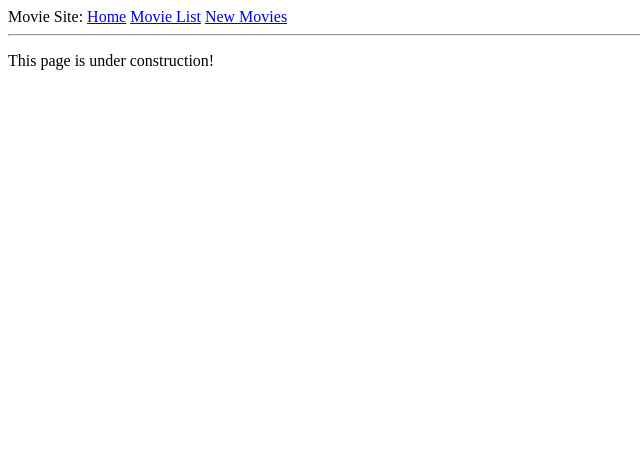
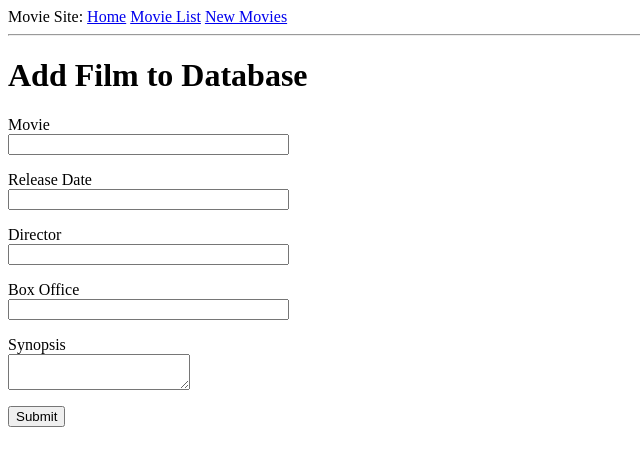
Before and after one commit to jmadcoding/movie_site, a Flask app: page /new-movie in a window 1280 px wide. Shown: the top 466 px of the page, without its empty margins (0-640 px from the left). Run offline with Flask 2, Linux system fonts and the light colour scheme.

Commit message:
This is the checked off Lab 3

```diff
--- a/app/__init__.py
+++ b/app/__init__.py
@@ -1,5 +1,7 @@
 from flask import Flask
+from config import Config
 
 app = Flask(__name__)
+app.config.from_object(Config)
 
 from app import routes
--- /dev/null
+++ b/app/form.py
@@ -0,0 +1,12 @@
+from flask_wtf import FlaskForm
+from wtforms import StringField, SubmitField, TextAreaField
+from wtforms.validators import DataRequired
+
+
+class MovieForm(FlaskForm):
+    moviename = StringField('Movie', validators=[DataRequired()])
+    releasedate = StringField('Release Date')
+    director = StringField('Director')
+    gross = StringField('Box Office')
+    synopsis = TextAreaField('Synopsis')
+    submit = SubmitField('Submit')
--- a/app/routes.py
+++ b/app/routes.py
@@ -1,5 +1,6 @@
-from flask import render_template
+from flask import render_template, flash, redirect
 from app import app
+from app.form import MovieForm
 
 
 @app.route('/')
@@ -15,13 +16,13 @@ def movieList():
         {
             'author': {'movie': 'Paddington 2'},
             'body': 'Paddington, now happily settled with the Brown family and a popular member of the local community,'
-                    ' picks up a series of odd jobs to buy the perfect present for his Aunt Lucys 100th birthday, '
+                    ' picks up a series of odd jobs to buy the perfect present for his Aunt Lucy\'s 100th birthday, '
                     'only for the gift to be stolen.'
 
         },
         {
             'author': {'movie': 'Gone Girl'},
-            'body': 'With his wifes disappearance having become the focus of an intense media circus, a man sees '
+            'body': 'With his wife\'s disappearance having become the focus of an intense media circus, a man sees '
                     'the spotlight turned on him when its suspected that he may not be innocent.'
         },
         {
@@ -32,12 +33,27 @@ def movieList():
     ]
     return render_template('movie-list.html', title='Movie List', movies=movies)
 
-@app.route('/new-movie')
-def newMovie():
-
-    return render_template('new-movie.html', title='New Movie')
-
 @app.route('/movie')
 def movie():
+    info = {'Movie': 'Paddington 2'}
+    info['ReleaseDate'] = 'November 10, 2017'
+    info['Director'] = 'Paul King'
+    info['Synopsis'] = 'Paddington, now happily settled with the Brown family and a popular member of the local ' \
+                      'community, picks up a series of odd jobs to buy the perfect present for his Aunt Lucy\'s 100th ' \
+                      'birthday, only for the gift to be stolen.'
+    info['Gross'] = '$200,000,000'
+    return render_template('movie.html', title='Movie', info=info)
 
-    return render_template('movie.html', title='Movie')
+
+@app.route('/new-movie', methods=['GET', 'POST'])
+def newMovie():
+    form = MovieForm()
+    if form.validate_on_submit():
+        flash('New Movie added: {}'.format(form.moviename.data))
+        info = {'Movie': form.moviename.data}
+        info['ReleaseDate'] = form.releasedate.data
+        info['Director'] = form.director.data
+        info['Synopsis'] = form.synopsis.data
+        info['Gross'] = form.gross.data
+        return render_template('movie.html', title='Movie Page', info=info)
+    return render_template('new-movie.html', title='New Movie', form=form)
--- a/app/templates/base.html
+++ b/app/templates/base.html
@@ -12,7 +12,17 @@
             <a href="movie-list">Movie List</a>
             <a href="new-movie">New Movies</a>
         </div>
+        {% with messages = get_flashed_messages() %}
+        {% if messages %}
+        <ul>
+            {% for message in messages %}
+            <li>{{ message }}</li>
+            {% endfor %}
+        </ul>
+        {% endif %}
+        {% endwith %}
         <hr>
-        {% block content %}{% endblock %}
+        {% block content %}
+        {% endblock %}
     </body>
 </html>
--- a/app/templates/new-movie.html
+++ b/app/templates/new-movie.html
@@ -2,6 +2,33 @@
 
 {% block content %}
 
-<p>This page is under construction!</p>
+    <h1>Add Film to Database</h1>
+    <form action="" method="post" novalidate>
+        {{ form.hidden_tag() }}
+        <p>
+            {{ form.moviename.label }}<br>
+            {{ form.moviename(size=32) }}<br>
+            {% for error in form.moviename.errors %}
+            <span style="color: red;">[{{ error }}]</span>
+            {% endfor %}
+        </p>
+        <p>
+            {{ form.releasedate.label }}<br>
+            {{ form.releasedate(size=32) }}
+        </p>
+        <p>
+            {{ form.director.label }}<br>
+            {{ form.director(size=32) }}
+        </p>
+        <p>
+            {{ form.gross.label }}<br>
+            {{ form.gross(size=32) }}
+        </p>
+        <p>
+            {{ form.synopsis.label }}<br>
+            {{ form.synopsis(size=32) }}
+        </p>
+        <p>{{ form.submit() }}</p>
+    </form>
 
 {% endblock %}
--- /dev/null
+++ b/config.py
@@ -0,0 +1,4 @@
+import os
+
+class Config(object):
+    SECRET_KEY = os.environ.get('SECRET_KEY') or 'password'
```
Also changed, not shown: app/templates/movie.html (+6 -5 lines).
